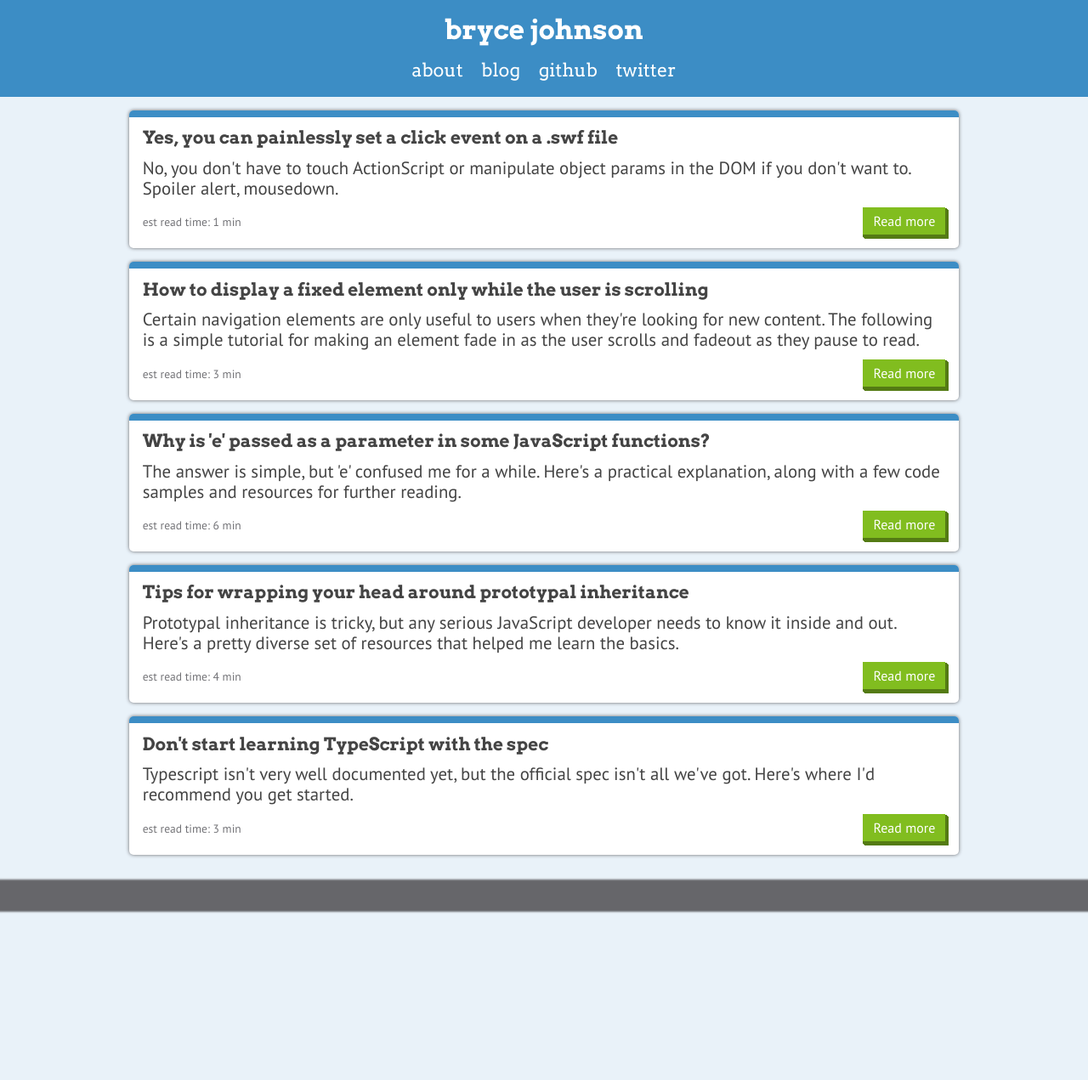
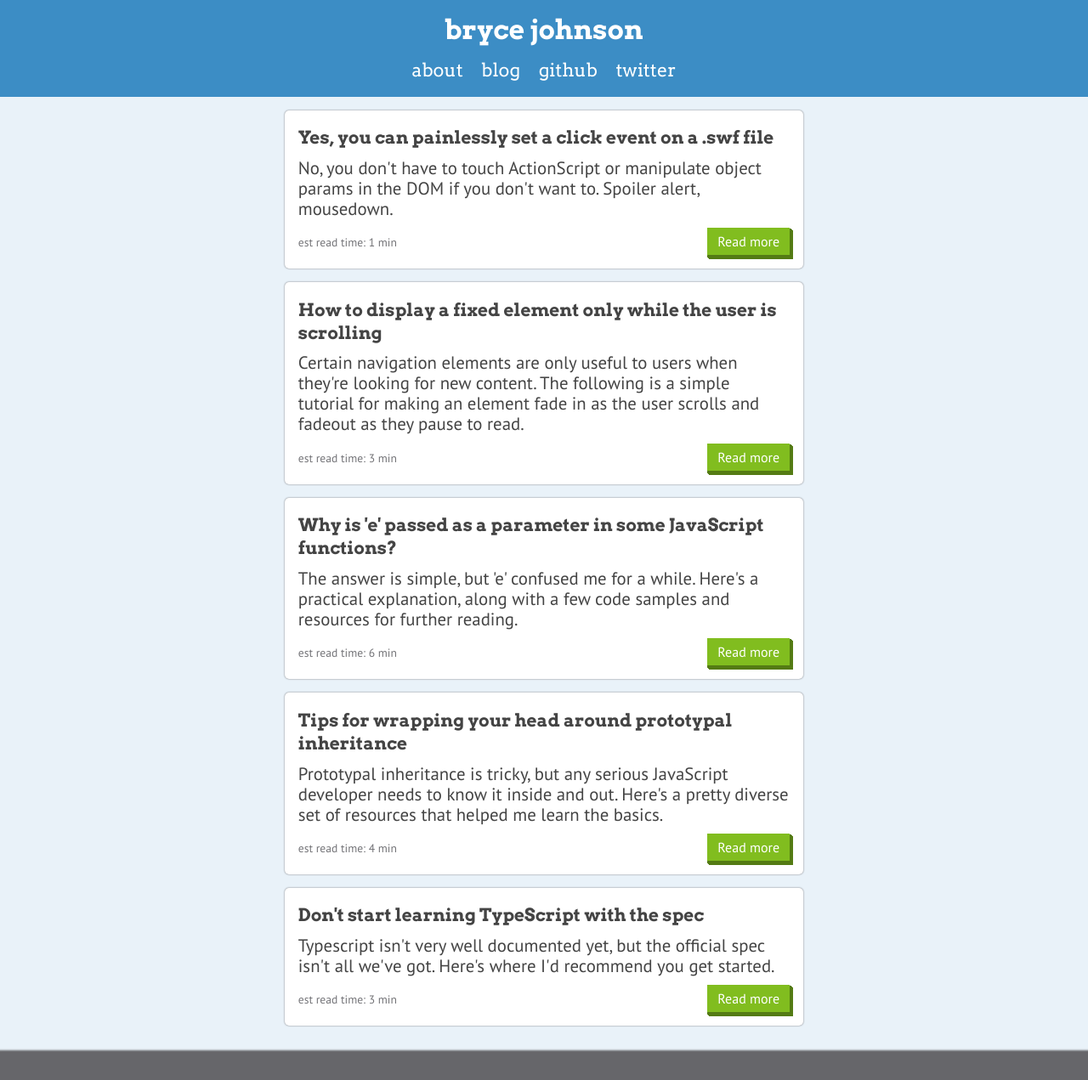
Before and after one commit to brycepj/devbryce-jekyll, a Jekyll site: the page built from index.html, in a window 1280 px wide. Shown: the whole page at 85% size. Built offline with Jekyll 4.4.1, drawn with Linux system fonts in a browser that asks for light colours.

Commit message:
blank commit

```diff
--- a/_scss/modules/_loop.scss
+++ b/_scss/modules/_loop.scss
@@ -2,13 +2,13 @@
 
   display: block;
   position: relative;
-  width: 80%;
+  width: 50%;
   // height:auto;
   margin: 1em 1em 0em 1em;
   padding: .5em 1em;
 
   border-radius: 5px;
-  box-shadow: 0px 0px 4px 0px $gray;
+  box-shadow: 0px 0px 2px 0px $gray;
   background-color: $white;
   overflow: hidden;
 
@@ -36,6 +36,7 @@
   width: 100%;
   height: 8px;
   background-color: $blue-dark;
+  background-color: transparent;
 
 }
 
--- a/css/style.css
+++ b/css/style.css
@@ -596,11 +596,11 @@ header {
 .post-preview {
   display: block;
   position: relative;
-  width: 80%;
+  width: 50%;
   margin: 1em 1em 0em 1em;
   padding: .5em 1em;
   border-radius: 5px;
-  box-shadow: 0px 0px 4px 0px #66666a;
+  box-shadow: 0px 0px 2px 0px #66666a;
   background-color: white;
   overflow: hidden;
 }
@@ -623,6 +623,7 @@ header {
   width: 100%;
   height: 8px;
   background-color: #3c8dc5;
+  background-color: transparent;
 }
 
 .pp-bottom-wrap {
```
